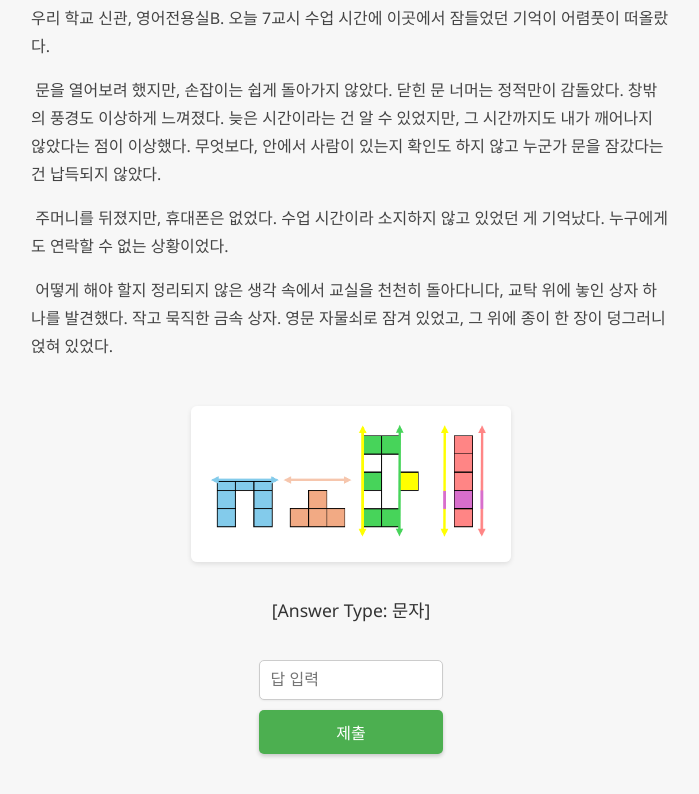
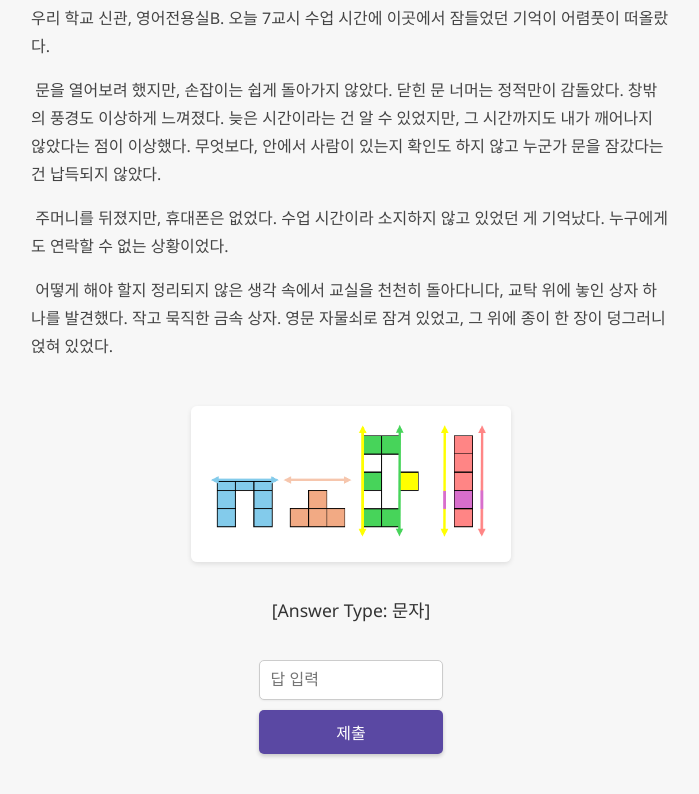
Before and after one commit to Aeikx/room-escape-front, a React (Vite) app: page /start1 in a window 1280 px wide. Shown: the part 480-1274 px from the top of the page, without its empty margins (289-988 px from the left). Built offline with nearby package versions, Linux system fonts and the light colour scheme; no server answers.

Commit message:
back connect 5.0

```diff
--- a/index.html
+++ b/index.html
@@ -2,7 +2,7 @@
 <html lang="ko">
   <head>
     <meta charset="UTF-8" />
-    <link rel="icon" type="image/svg+xml" href="/vite.svg" />
+    <link rel="icon" type="image/png" href="logo.png" />
     <meta name="viewport" content="width=device-width, initial-scale=1.0" />
     <title>청주고 신관 방탈출</title>
   </head>
--- a/src/pages/hall/Hall.jsx
+++ b/src/pages/hall/Hall.jsx
@@ -32,12 +32,7 @@ function Hall() {
             <div className="rank">{index + 1}위</div>
             <div className="user">{item.userName}</div>
             <div className="time">{item.userId}</div>
-            <div className="time">
-              {moment(new Date(item.clearTime).getMilliseconds())
-                .locale("ko")
-                .utcOffset("+18:00")
-                .format("llll")}
-            </div>
+            <div className="time">{item.clearTime}</div>
           </div>
         ))}
       </div>
--- a/src/pages/start/start1/Start1.jsx
+++ b/src/pages/start/start1/Start1.jsx
@@ -31,22 +31,51 @@ function Start1() {
         </h4>
       </div>
       <img src="/q_img/q1.png" alt="문제 이미지" />
-      <p style={{ textAlign: 'center', fontSize: '1.1em', color: '#333', marginTop: '10px' }}>[Answer Type: 문자]</p>
-      <div style={{ display: 'flex', flexDirection: 'column', alignItems: 'center', gap: '10px', marginTop: '20px' }}>
-        <input type="text" placeholder="답 입력" id="ans" style={{ padding: '10px', fontSize: '1em', borderRadius: '5px', border: '1px solid #ccc', width: '80%', maxWidth: '300px' }} />
+      <p
+        style={{
+          textAlign: "center",
+          fontSize: "1.1em",
+          color: "#333",
+          marginTop: "10px",
+        }}
+      >
+        [Answer Type: 문자]
+      </p>
+      <div
+        style={{
+          display: "flex",
+          flexDirection: "column",
+          alignItems: "center",
+          gap: "10px",
+          marginTop: "20px",
+        }}
+      >
+        <input
+          type="text"
+          placeholder="답 입력"
+          id="ans"
+          style={{
+            padding: "10px",
+            fontSize: "1em",
+            borderRadius: "5px",
+            border: "1px solid #ccc",
+            width: "80%",
+            maxWidth: "300px",
+          }}
+        />
         <button
           style={{
-            padding: '10px 20px',
-            fontSize: '1em',
-            backgroundColor: '#4CAF50',
-            color: 'white',
-            border: 'none',
-            borderRadius: '5px',
-            cursor: 'pointer',
-            width: '80%',
-            maxWidth: '300px',
-            boxShadow: '0 2px 4px rgba(0,0,0,0.2)',
-            transition: 'background-color 0.3s ease'
+            padding: "10px 20px",
+            fontSize: "1em",
+            backgroundColor: "#5a48a3",
+            color: "white",
+            border: "none",
+            borderRadius: "5px",
+            cursor: "pointer",
+            width: "80%",
+            maxWidth: "300px",
+            boxShadow: "0 2px 4px rgba(0,0,0,0.2)",
+            transition: "background-color 0.3s ease",
           }}
           onClick={() => {
             if (document.getElementById("ans").value === "HIGH") {
```
Also changed, not shown: logo.png (added).
